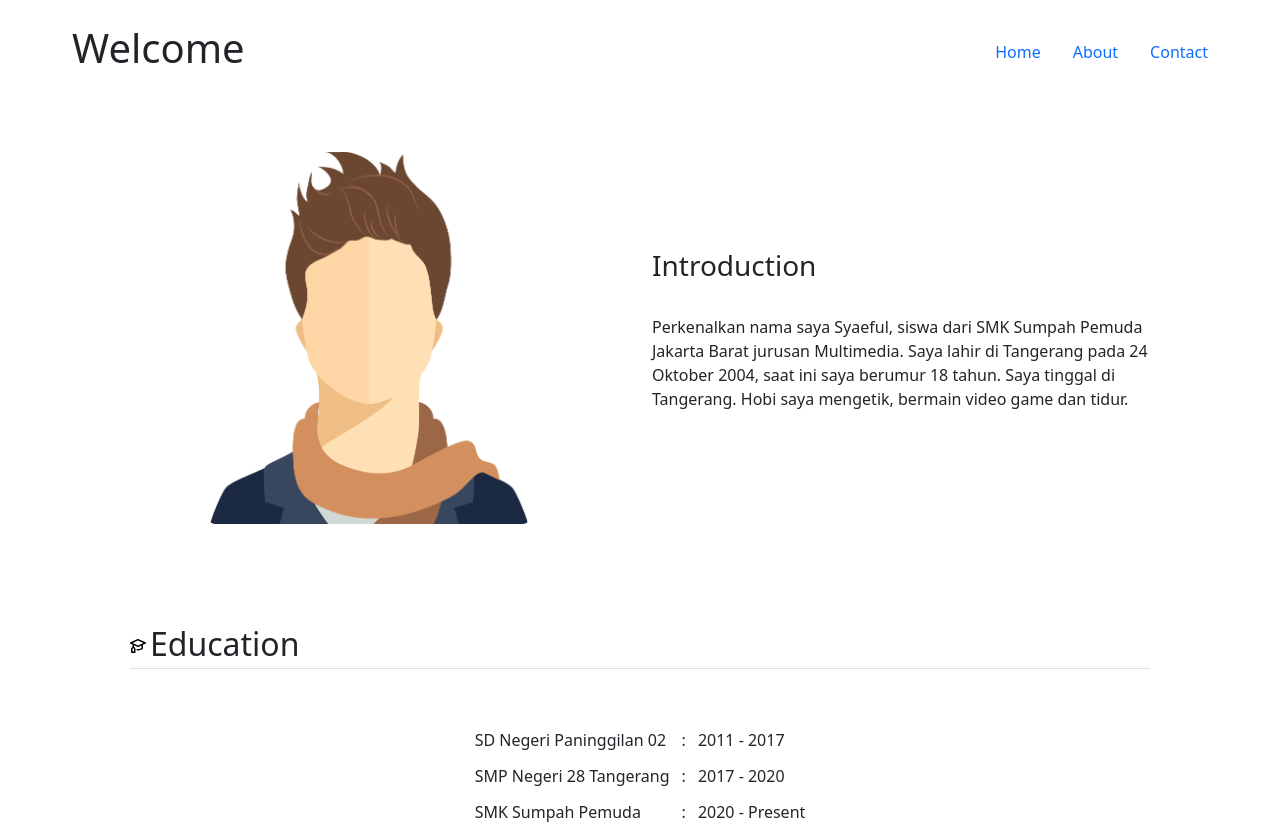
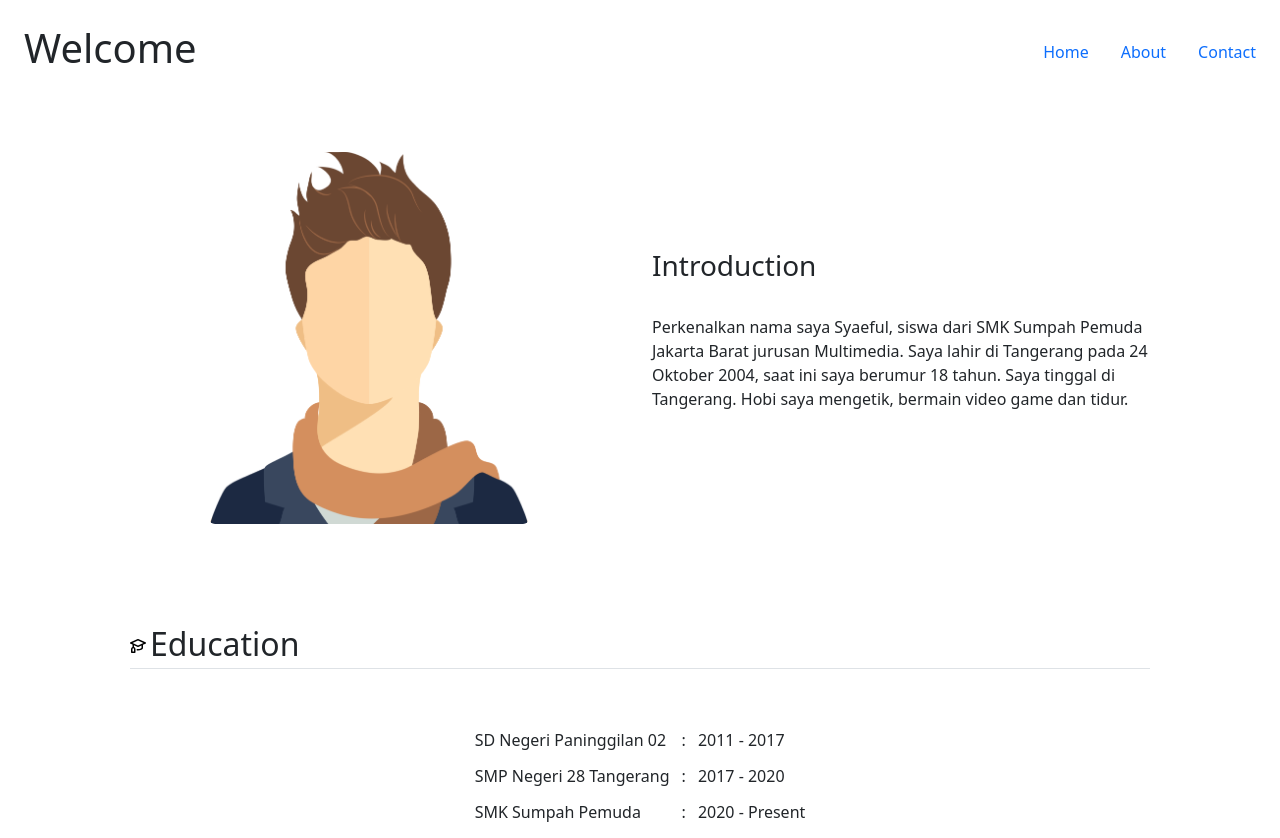
Before and after one commit to KaiKero/kaikero.github.io, a plain HTML site: page index.html in a window 1280 px wide. Shown: the top 838 px of the page. Drawn offline with Linux system fonts and the light colour scheme.

Commit message:
Update index.html

```diff
--- a/index.html
+++ b/index.html
@@ -35,7 +35,7 @@
 </head>
 <body>
 <!-- Start of header -->
- <div class="text-bg-white d-flex flex-row justify-content-between align-items-center p-2 flex-wrap hMobile hLarge mx-5">
+ <div class="text-bg-white d-flex flex-row justify-content-between align-items-center p-2 flex-wrap hMobile hLarge">
    <div class="fw-semibold fs-4 p-3">
       <h1>Welcome</h1>
    </div>
```
